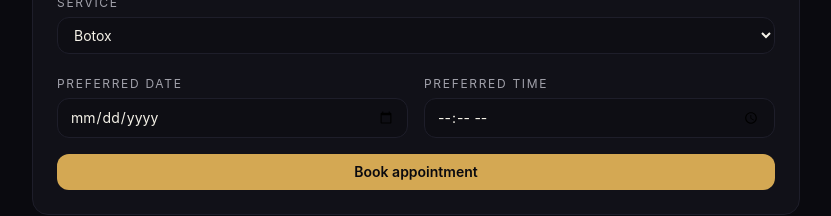
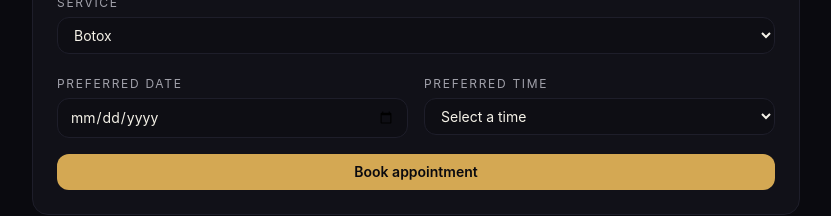
Before and after one commit to Hyun-J-Choi/LevoHq, a Next.js app: page /book in a window 1280 px wide. Shown: the part 238-454 px from the top of the page, without its empty margins (224-1055 px from the left). Built offline with nearby package versions, Linux system fonts and the light colour scheme.

Commit message:
Fix booking time picker

```diff
--- a/app/api/bookings/route.ts
+++ b/app/api/bookings/route.ts
@@ -10,23 +10,53 @@ export async function POST(request: NextRequest) {
       phone: string;
       email?: string;
       service: string;
-      preferredDate: string;
-      preferredTime: string;
+      /** ISO 8601 from client (local wall time encoded as instant). */
+      preferredDateTime?: string;
+      clientTimeZone?: string;
+      preferredDate?: string;
+      preferredTime?: string;
     };
 
     const name = typeof payload.name === "string" ? payload.name.trim() : "";
     const rawPhone = typeof payload.phone === "string" ? payload.phone.trim() : "";
     const phone = normalizeToE164(rawPhone) ?? rawPhone;
     const service = typeof payload.service === "string" ? payload.service.trim() : "";
+    const preferredDateTimeRaw =
+      typeof payload.preferredDateTime === "string" ? payload.preferredDateTime.trim() : "";
     const preferredDate = typeof payload.preferredDate === "string" ? payload.preferredDate.trim() : "";
     const preferredTime = typeof payload.preferredTime === "string" ? payload.preferredTime.trim() : "";
+    const clientTimeZone =
+      typeof payload.clientTimeZone === "string" && payload.clientTimeZone.trim()
+        ? payload.clientTimeZone.trim()
+        : undefined;
 
-    if (!name || !phone || !service || !preferredDate || !preferredTime) {
+    if (!name || !phone || !service) {
       return NextResponse.json({ error: "Missing required fields" }, { status: 400 });
     }
 
     const supabase = createSupabaseServerClient();
-    const requestedAt = new Date(`${preferredDate}T${preferredTime}:00`).toISOString();
+    let requestedAt: string;
+    let timeForSms: string;
+
+    if (preferredDateTimeRaw) {
+      const dt = new Date(preferredDateTimeRaw);
+      if (Number.isNaN(dt.getTime())) {
+        return NextResponse.json({ error: "Invalid preferredDateTime" }, { status: 400 });
+      }
+      requestedAt = dt.toISOString();
+      timeForSms = clientTimeZone
+        ? dt.toLocaleString("en-US", { dateStyle: "long", timeStyle: "short", timeZone: clientTimeZone })
+        : dt.toLocaleString("en-US", { dateStyle: "long", timeStyle: "short" });
+    } else if (preferredDate && preferredTime) {
+      const dt = new Date(`${preferredDate}T${preferredTime}:00`);
+      if (Number.isNaN(dt.getTime())) {
+        return NextResponse.json({ error: "Invalid date or time" }, { status: 400 });
+      }
+      requestedAt = dt.toISOString();
+      timeForSms = `${preferredDate} at ${preferredTime}`;
+    } else {
+      return NextResponse.json({ error: "Missing required fields" }, { status: 400 });
+    }
 
     const { data: existingClient } = await supabase.from("clients").select("id").eq("phone", phone).maybeSingle();
 
@@ -77,7 +107,7 @@ export async function POST(request: NextRequest) {
       `Write a personalized premium appointment confirmation SMS.
 Client: ${name}
 Service: ${service}
-Time: ${preferredDate} at ${preferredTime}
+Time: ${timeForSms}
 
 Requirements:
 - Keep it under 60 words.
--- a/components/BookForm.tsx
+++ b/components/BookForm.tsx
@@ -4,6 +4,22 @@ import { FormEvent, useState } from "react";
 import { normalizeToE164 } from "@/lib/phone";
 
 const services = ["Botox", "Filler", "Microneedling", "Facial", "Consultation"] as const;
+
+/** 30-minute slots from 8:00 AM through 8:00 PM (values are 24h HH:mm). */
+const PREFERRED_TIME_OPTIONS: { value: string; label: string }[] = (() => {
+  const out: { value: string; label: string }[] = [];
+  for (let h = 8; h <= 20; h++) {
+    const minutes = h === 20 ? [0] : [0, 30];
+    for (const minute of minutes) {
+      const hour12 = h % 12 === 0 ? 12 : h % 12;
+      const period = h < 12 ? "AM" : "PM";
+      const label = `${hour12}:${minute.toString().padStart(2, "0")} ${period}`;
+      const value = `${h.toString().padStart(2, "0")}:${minute.toString().padStart(2, "0")}`;
+      out.push({ value, label });
+    }
+  }
+  return out;
+})();
 
 interface BookingPayload {
   name: string;
@@ -34,10 +50,25 @@ export default function BookForm() {
     setSmsNote("");
 
     try {
+      const [y, mo, d] = form.preferredDate.split("-").map(Number);
+      const [hh, mm] = form.preferredTime.split(":").map(Number);
+      const localPreferred = new Date(y, mo - 1, d, hh, mm, 0, 0);
+      if (Number.isNaN(localPreferred.getTime())) {
+        throw new Error("Invalid date or time");
+      }
+      const preferredDateTime = localPreferred.toISOString();
+      const clientTimeZone = Intl.DateTimeFormat().resolvedOptions().timeZone;
+
       const response = await fetch("/api/bookings", {
         method: "POST",
         headers: { "content-type": "application/json" },
-        body: JSON.stringify(form),
+        body: JSON.stringify({
+          name: form.name,
+          phone: form.phone,
+          service: form.service,
+          preferredDateTime,
+          clientTimeZone,
+        }),
       });
 
       const json = (await response.json()) as { ok?: boolean; message?: string; error?: string };
@@ -112,7 +143,22 @@ export default function BookForm() {
           </select>
         </label>
         <Field label="Preferred date" type="date" value={form.preferredDate} onChange={(value) => setForm({ ...form, preferredDate: value })} />
-        <Field label="Preferred time" type="time" value={form.preferredTime} onChange={(value) => setForm({ ...form, preferredTime: value })} />
+        <label className="space-y-1">
+          <span className="text-xs uppercase tracking-[0.14em] text-zinc-400">Preferred time</span>
+          <select
+            required
+            value={form.preferredTime}
+            onChange={(event) => setForm({ ...form, preferredTime: event.target.value })}
+            className="w-full rounded-xl border border-[#1E1E2A] bg-[#0E0E14] px-3 py-2 text-sm text-[#F5F2E8] outline-none focus:border-[#D4A853]/70"
+          >
+            <option value="">Select a time</option>
+            {PREFERRED_TIME_OPTIONS.map(({ value, label }) => (
+              <option key={value} value={value}>
+                {label}
+              </option>
+            ))}
+          </select>
+        </label>
       </div>
 
       <button
```
